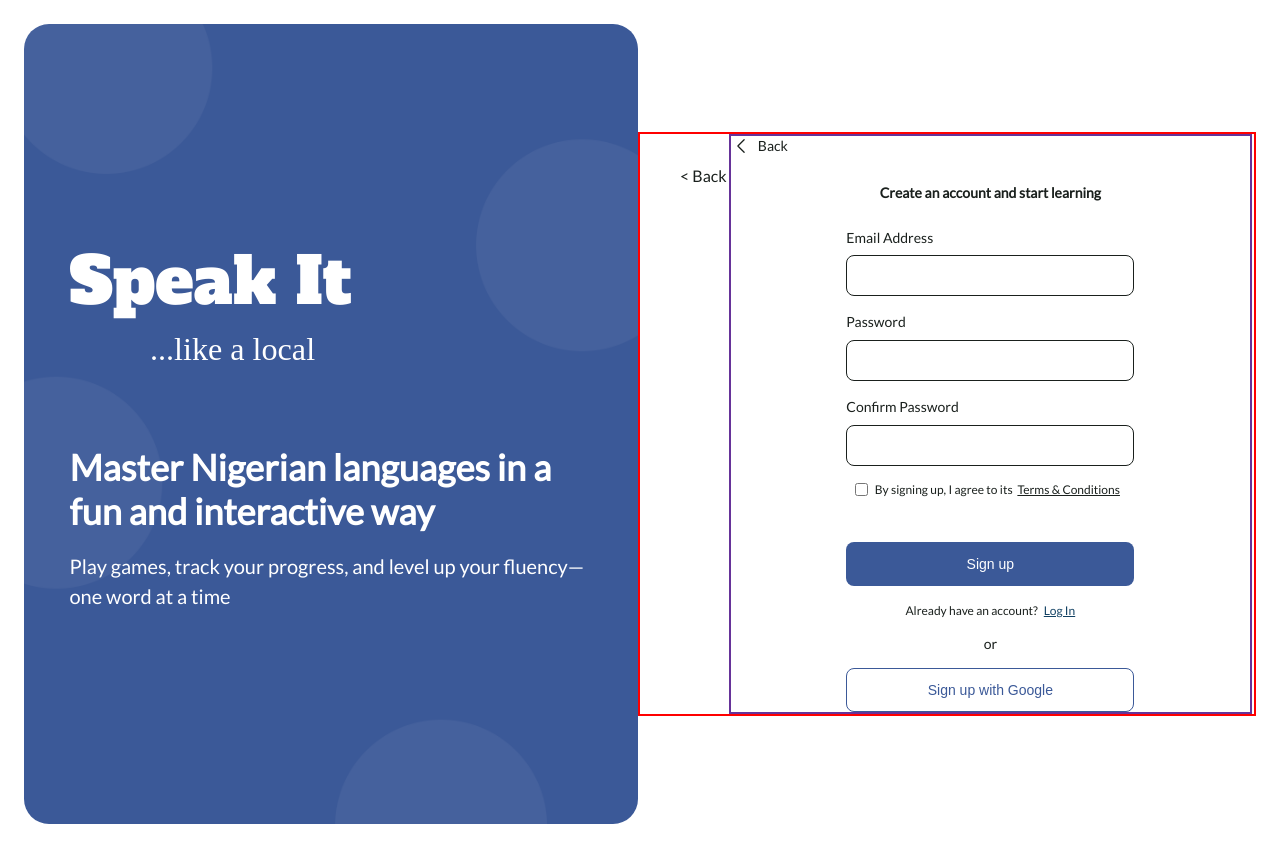
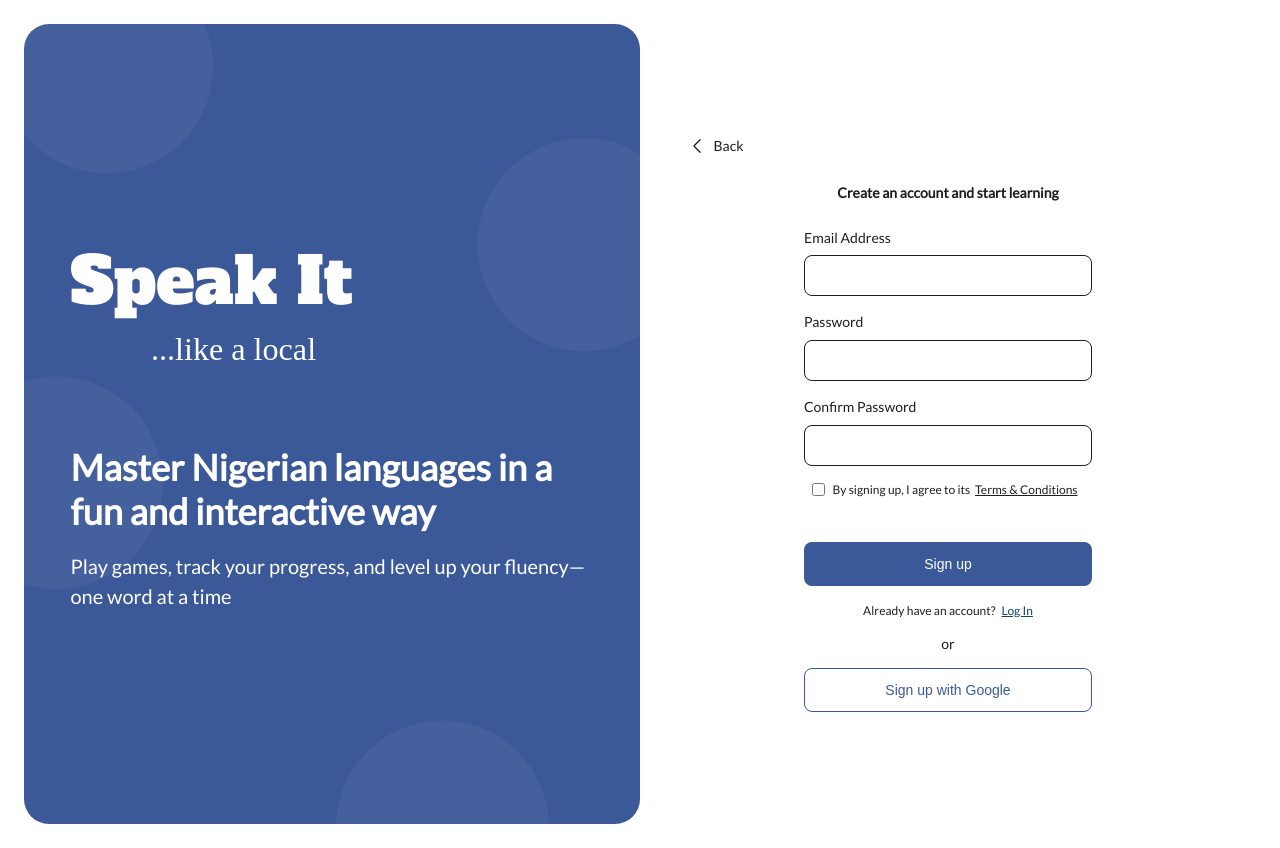
Before and after one commit to comfortibok/sabitalk, a React (Vite) app: page / in a window 1280 px wide. Both pictures are taken after a click on the button "Continue". Built offline with nearby package versions, Linux system fonts and the light colour scheme; a web font is replaced by a local one.

Commit message:
FIX: Fixed line bugs

```diff
--- a/src/App.css
+++ b/src/App.css
@@ -54,7 +54,6 @@ body {
 }
 
 .right-pane {
-  border: 2px solid red;
   width: 100%;
   display: flex;
   justify-content: center;
--- a/src/components/SabiTalkLayout.jsx
+++ b/src/components/SabiTalkLayout.jsx
@@ -2,7 +2,7 @@ import PropTypes from "prop-types";
 import styles from "../styles/sabiTalkLayout.module.css";
 import "../App.css";
 
-const SabiTalkLayout = ({ children, showBackButton = true }) => {
+const SabiTalkLayout = ({ children = true }) => {
   return (
     <div className="app-wrapper">
       <section className="left-pane">
@@ -17,11 +17,11 @@ const SabiTalkLayout = ({ children, showBackButton = true }) => {
         </div>
       </section>
       <section className="right-pane">
-        {showBackButton && (
+        {/* {showBackButton && (
           <p className={styles.back}>
             <span>&lt;</span> Back
           </p>
-        )}
+        )} */}
         {children}
       </section>
     </div>
--- a/src/styles/form.module.css
+++ b/src/styles/form.module.css
@@ -1,5 +1,4 @@
 .formSection {
-  border: 2px solid rebeccapurple;
   width: 100%;
   margin: 0 auto;
   height: 100%;
```
